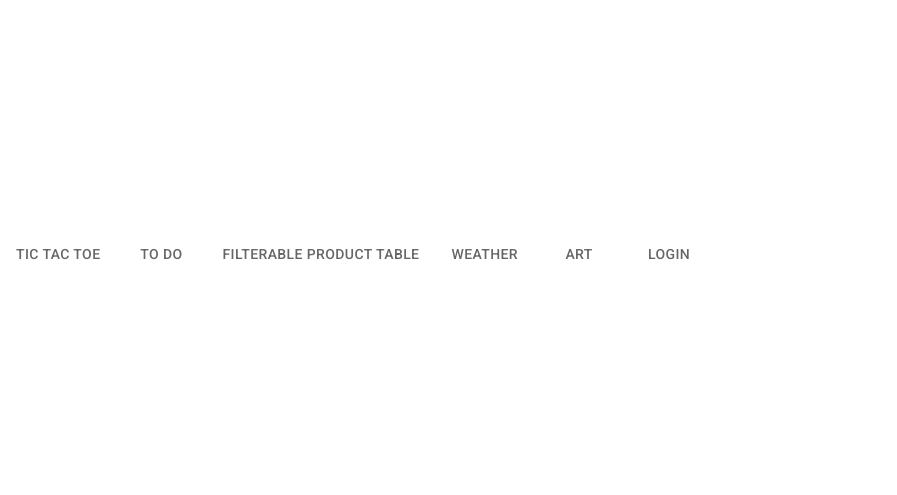
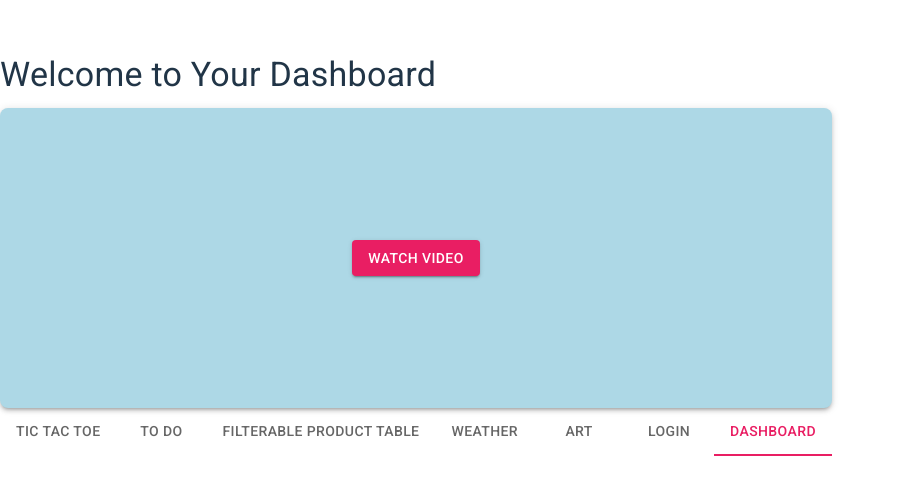
Before and after one commit to kelseywarshawsky/react_showcase_monica, a React (Vite) app: page /dashboard in a window 1280 px wide. Shown: the part 145-640 px from the top of the page, without its empty margins (0-897 px from the left). Built offline with nearby package versions, Linux system fonts and the light colour scheme.

Commit message:
recent edits

```diff
--- a/src/App.jsx
+++ b/src/App.jsx
@@ -20,6 +20,18 @@ import Weather from "./components/Weather";
 // import PlainSearchBar from './components/PlainSearchBar';
 import ArtSearch from "./components/ArtSearch";
 import FixedContainer from "./components/Login";
+import Dashboard from "./components/Dashboard";
+import { ThemeProvider } from "@mui/material";
+import theme from "./theme";
+import { createTheme } from "@mui/material";
+import {
+  green,
+  purple,
+  blue,
+  pink,
+  yellow,
+  orange,
+} from "@mui/material/colors";
 
 function Router(props) {
   const { children } = props;
@@ -59,7 +71,8 @@ function CenteredTabs() {
     "/filterableproducttable",
     "/weather",
     "/art",
-    "/login"
+    "/login",
+    "/dashboard",
   ]);
   const currentTab = routeMatch?.pattern?.path;
 
@@ -71,38 +84,39 @@ function CenteredTabs() {
         to="/tictactoe"
         component={Link}
       />
-      <Tab
-      label="To Do"
-      value="/todo"
-      to="/todo"
-      component={Link} />
+      <Tab label="To Do" value="/todo" to="/todo" component={Link} />
       <Tab
         label="Filterable Product Table"
         value="/filterableproducttable"
         to="/filterableproducttable"
         component={Link}
       />
+      <Tab label="Weather" value="/weather" to="/weather" component={Link} />
+      <Tab label="Art" value="/art" to="/art" component={Link} />
+      <Tab label="Login" value="/login" to="/login" component={Link} />
+
       <Tab
-      label="Weather"
-      value="/weather"
-      to="/weather"
-      component={Link} />
-       <Tab
-      label="Art"
-      value="/art"
-      to="/art"
-      component={Link} />
-           <Tab
-           label="Login"
-           value="/login"
-           to="/login"
-           component={Link} />
+        label="Dashboard"
+        value="/dashboard"
+        to="/dashboard"
+        component={Link}
+      />
     </Tabs>
   );
 }
 
 export default function TabsRouter() {
+  const theme = createTheme({
+    palette: {
+      primary: {
+        main: pink[500],
+      },
+    },
+  });
+
   return (
+    <div className="App">
+      <ThemeProvider theme={theme}>
         <BrowserRouter>
           <Routes>
             <Route path="/tictactoe" element={<TicTacToe />} />
@@ -114,9 +128,11 @@ export default function TabsRouter() {
             <Route path="/weather" element={<Weather />} />
             <Route path="/art" element={<ArtSearch />} />
             <Route path="/login" element={<FixedContainer />} />
-
+            <Route path="/dashboard" element={<Dashboard />} />
           </Routes>
           <CenteredTabs />
         </BrowserRouter>
+      </ThemeProvider>
+    </div>
   );
 }
--- a/src/components/ArtistCard.jsx
+++ b/src/components/ArtistCard.jsx
@@ -10,7 +10,7 @@ import {
 export default function ArtistCard({ title, url }) {
   return (
     <Card sx={{ maxWidth: 345, margin: 2 }}>
-      {url !== undefined ? (
+      {url !== "" && url !== undefined ? (
         <CardMedia sx={{ height: 140 }} image={url} title={title} />
       ) : (
         <></>
--- a/src/components/ArtistSearch.jsx
+++ b/src/components/ArtistSearch.jsx
@@ -70,11 +70,13 @@ export default function ArtistSearch() {
       </Box>
 
       <Grid container spacing={3} sx={{ margin: 4 }}>
-        {searchResults.map((result) => (
+        {searchResults?.map((result, index) => (
           <ArtistCard
-            key={result.title}
+            key={`${result.title}-${index}`}
             title={result?.title}
-            url={result?.images[0]?.baseimageurl}
+            url={
+              result?.images?.length > 0 ? result.images[0].baseimageurl : ""
+            }
           />
         ))}
       </Grid>
--- /dev/null
+++ b/src/components/Dashboard.jsx
@@ -0,0 +1,40 @@
+import  React  from "react";
+import Box from "@mui/material/Box";
+import Typography from "@mui/material/Typography";
+import Button from "@mui/material/Button";
+import { Link } from "react-router-dom";
+
+
+function Dashboard() {
+    return (
+      <div>
+        <Typography variant="h4" gutterBottom>
+          Welcome to Your Dashboard
+        </Typography>
+        <Box
+          sx={{
+            width: "100%",
+            display: "flex",
+            justifyContent: "center",
+            alignItems: "center",
+            height: "300px", // You can adjust the height as needed
+            bgcolor: "lightblue", // Change the background color as desired
+            borderRadius: "8px",
+            boxShadow: 3,
+          }}
+        >
+          <Button
+            variant="contained"
+            color="primary"
+            component={Link}
+            to="https://www.youtube.com/watch?v=Yf_Lwe6p-Cg&ab_channel=WhamVEVO" // Replace with your YouTube video URL
+            target="_blank"
+          >
+            Watch Video
+          </Button>
+        </Box>
+      </div>
+    );
+  }
+
+  export default Dashboard;
--- a/src/components/Login.jsx
+++ b/src/components/Login.jsx
@@ -1,10 +1,28 @@
-import * as React from "react";
+import React, { useState } from "react";
+import { Link } from "react-router-dom";
 import CssBaseline from "@mui/material/CssBaseline";
 import Box from "@mui/material/Box";
 import Container from "@mui/material/Container";
 import { TextField, Typography } from "@mui/material";
+// import Stack from '@mui/material/Stack';
+import Button from '@mui/material/Button';
+
 
 export default function FixedContainer() {
+
+const [formData, setFormData] = useState({
+  username: "",
+  password: "",
+});
+
+const handleLogin = (e) => {
+  e.preventDefault();
+
+  if (formData.username === "yourUsername" && formData.password === "yourPassword") {
+    return <Link to="/todo" />; // Change this route as needed
+  }
+};
+
   return (
     <React.Fragment>
       <CssBaseline />
@@ -19,30 +37,37 @@ export default function FixedContainer() {
             alignItems: "center",
           }}
         >
-          <Box
-            component="form"
-            sx={{
-              "& > :not(style)": { m: 2, width: "20ch", display: "block" },
-            }}
-            noValidate
-            autoComplete="off"
-          >
+          <form onSubmit={handleLogin}>
             <Typography />
             Please Login
             <TextField
               sx={{ bgcolor: "white" }}
-              id="outlined-basic"
+              id="username"
               label="Username"
               variant="outlined"
+              value={formData.username}
+              onChange={(e) =>
+              setFormData({ ...formData, username: e.target.value })
+            }
             />
             <TextField
               sx={{ bgcolor: "white" }}
-              id="outlined-basic"
+              id="password"
               label="Password"
               variant="outlined"
+              type="password"
+              value={formData.password}
+              onChange={(e) =>
+              setFormData({ ...formData, password: e.target.value })
+            }
             />
+            <Link to="/dashboard">
+            <Button type="submit" variant="contained">
+              Login
+            </Button>
+            </Link>
+            </form>
           </Box>
-        </Box>
       </Container>
     </React.Fragment>
   );
--- a/src/theme.js
+++ b/src/theme.js
@@ -5,7 +5,7 @@ import { red } from '@mui/material/colors';
 const theme = createTheme({
   palette: {
     primary: {
-      main: '#556cd6',
+      main: '#13493E',
     },
     secondary: {
       main: '#19857b',
```
Also changed, not shown: src/components/Portfolio.jsx (added). Lines whose indentation alone changed are shown as unchanged.
